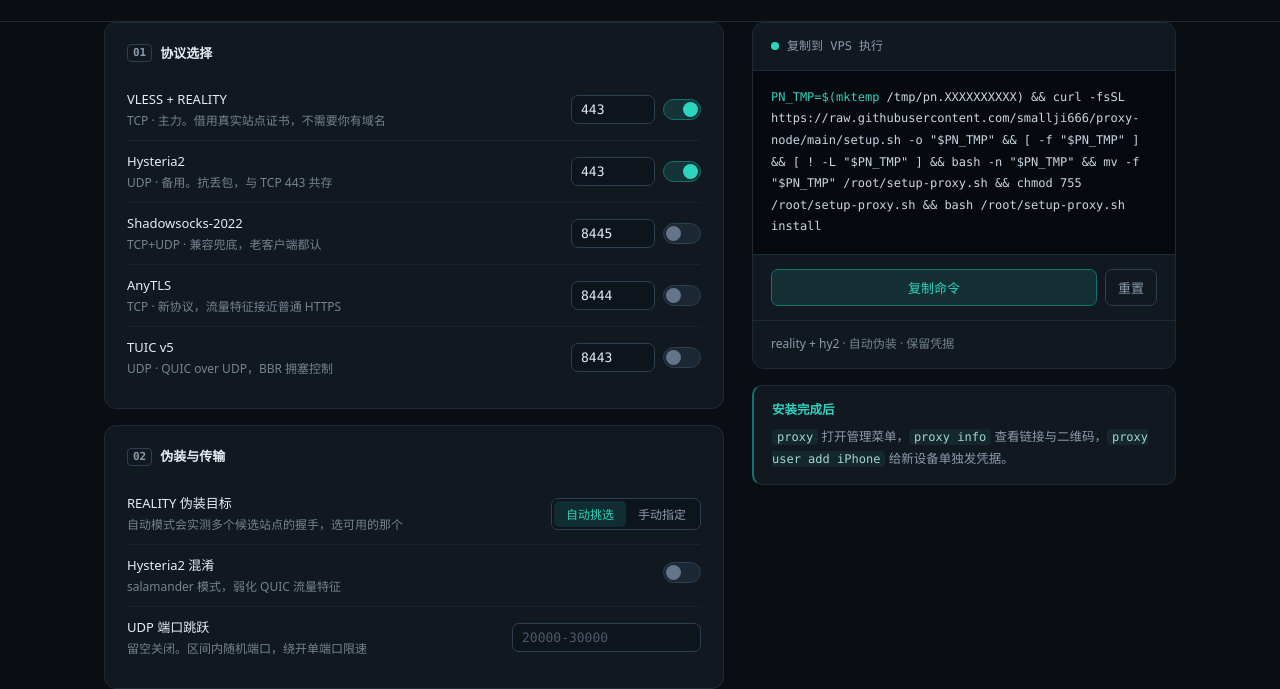
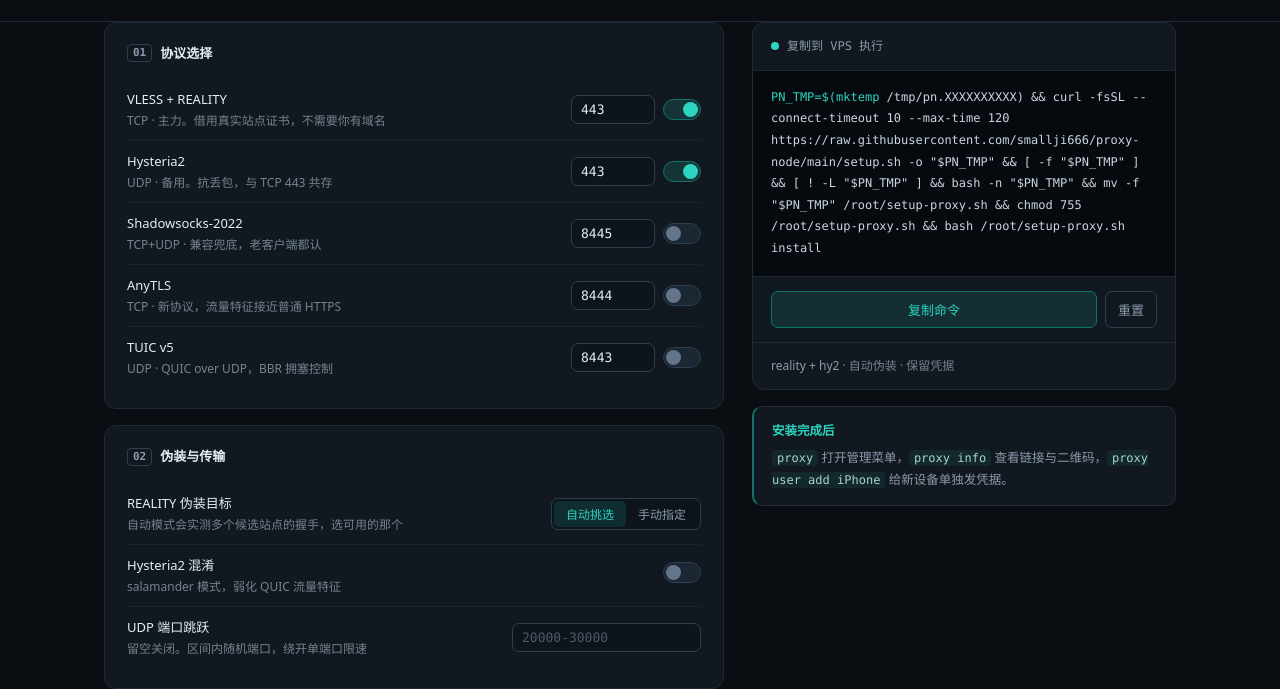
Before and after one commit to smallji666/proxy-node, a plain HTML site: page docs/index.html in a window 1280 px wide. Shown: the part 115-804 px from the top of the page. Drawn offline with Linux system fonts and the light colour scheme.

Commit message:
健壮性: 固定 sleep 判活全部改成轮询 + 订阅服务加连接超时 + 删死字段
固定等待是一类系统性缺陷, 不是个别笔误。`sleep 2` 之后立刻 systemctl
is-active, 在慢机器上服务还没绑定端口就判"启动失败", 代价分别是:
  - 安装主路径: 整台机器装到一半 die, 而配置完全正常 (cmd_install)
  - 升级路径: 把能用的新版本判成失败, 回滚一次本来成功的升级 (cmd_upgrade)
  - hy2 三级降级链: 每误判一级就真降一级配置, 白丢 IPv4-only 出站与 sniff
    两层防护 —— 一次计时竞态换一次安全降级 (ensure_hy2)
  - sing-box: 白白把 "::" 换成 0.0.0.0, 双栈机器丢掉 IPv6
  - restore / reset / restart / reload_after_user_change: 误报, 触发不必要的
    回滚或误导用户去翻日志

全部换成已有的 wait_active(轮询最多 6 秒, 成功即返回)。正常情况 0.3 秒就
返回, 比原来的 2 秒更快; 慢机器则一直等到真的起来。剩下三处不是 systemd
服务的(selftest 里临时起的 sing-box 客户端)改成等 SOCKS 端口可连接。

新增闸门: 扫全文, 任何 `sleep N` 之后两行内出现 is-active 即判回归。用改造
前的版本验证过, 准确命中 15 处。

订阅服务: BaseHTTPRequestHandler 的 timeout 默认是 None, 而服务用的是
ThreadingHTTPServer(一个连接一个线程)。只连不发字节的客户端会让线程永远
挂在 readline 上, 几百个就能吃光这个公网进程的内存。加 timeout = 30。
行为测试用 1 秒子类实测半开连接真的在 1.0s 内被关闭 —— 只断言"属性被设了"
证明不了标准库会照它关连接。

SB_HEX: 算了、写进 state.env、列进 CRED_KEYS, 全脚本却没有任何一处读它。
sing-box 的 TLS 出站只有 certificate_public_key_sha256 一个固定字段, 吃的是
SPKI base64(SB_PIN), 整证书 hex 在 sing-box 侧没有对应位置。删掉计算、状态
字段与凭据校验。新增闸门: STATE_KEYS / save_state 写入 / 实际读取三方闭合,
用旧版本验证过能准确报出 SB_HEX。

一键安装命令三处(脚本 ONELINER / README / docs)都补了
--connect-timeout 10 --max-time 120: 这是用户在新机器上敲的第一条命令,
目标被阻断时无超时的 curl 会长时间停在"连接中"不给任何输出。

全量 765 PASS / 0 FAIL。

```diff
--- a/docs/index.html
+++ b/docs/index.html
@@ -471,7 +471,9 @@ footer .sep{color:var(--line2)}
     // 不能用固定的 /tmp/pn.sh: /tmp 全局可写, 预置符号链接会让 root 的 curl -o 截断目标。
     // 不能直接 -o 到 /root/setup-proxy.sh: 下载中断会把磁盘上那份能用的脚本顶成半截文件。
     // 环境变量只作用于最后那一步 bash, 所以放在 mv 之后。
-    return "PN_TMP=$(mktemp /tmp/pn.XXXXXXXXXX) && curl -fsSL " + REPO + " -o \"$PN_TMP\" && " +
+    // 必须带超时: 目标被阻断时无超时的 curl 会长时间停在"连接中"不给任何输出,
+    // 用户以为脚本坏了, 其实还在等一个永远不来的 SYN。
+    return "PN_TMP=$(mktemp /tmp/pn.XXXXXXXXXX) && curl -fsSL --connect-timeout 10 --max-time 120 " + REPO + " -o \"$PN_TMP\" && " +
            "[ -f \"$PN_TMP\" ] && [ ! -L \"$PN_TMP\" ] && bash -n \"$PN_TMP\" && " +
            "mv -f \"$PN_TMP\" /root/setup-proxy.sh && chmod 755 /root/setup-proxy.sh && " +
            prefix + "bash /root/setup-proxy.sh " + sub;
```
Also changed, not shown: 4 other files.
